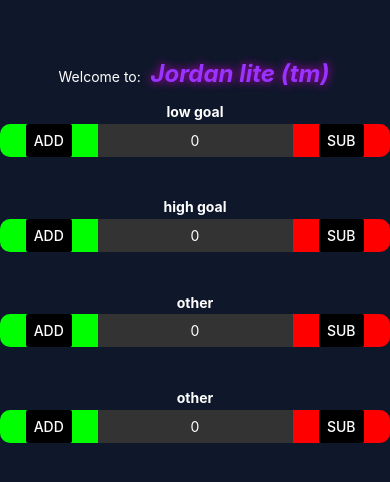
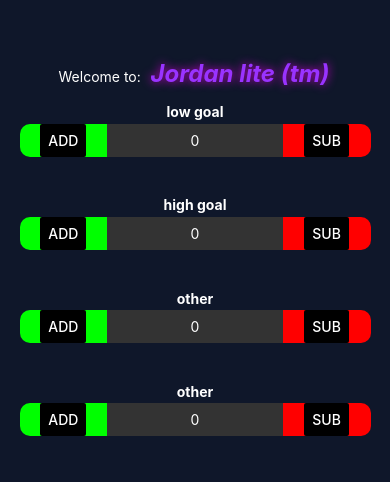
Before and after one commit to jmurphy5613/robotics-scouting-mobile, a React Native app: screen / in a window 390 px wide. Shown: the top 482 px of the page. Built offline with nearby package versions, Linux system fonts and the light colour scheme.

Commit message:
something, im just dont want to lose prgress

```diff
--- a/App.tsx
+++ b/App.tsx
@@ -20,8 +20,10 @@ const styles = StyleSheet.create({
   },
   countContain: {
     flexDirection: 'column',
-    width: '100%',
-    height: '25%'
+    width: '90%',
+    height: '25%',
+    marginLeft: '5%',
+    marginRight: '5%'
   },
   lite: {
     fontWeight: 'bold',
@@ -45,17 +47,24 @@ const handleButton = () => {
 }
 
 export default function App() {
+  const [open, setOpen] = useState(false);
+  const [value, setValue] = useState(null);
+  const [items, setItems] = useState([
+    {label: 'tes', value: 'tes'},
+    {label: 'test', value: 'test'}
+  ]);
   return (
     <ScrollView style={styles.container}>
       <Text style={styles.textMain}>Welcome to: <Text style={styles.lite}> Jordan lite (tm)</Text></Text>
       {/*<Button onPress={handleButton} title="click to annoy the hell out of the host :)" color="#8a968a"/>*/}
-      <StatusBar style="auto" />
+      <StatusBar style="auto"/>
       <View style={styles.countContain}>
         <Counter title="low goal"/>
         <Counter title="high goal"/>
         <Counter title="other"/>
         <Counter title="other"/>
       </View>
+
     </ScrollView>
   );
 }
--- a/package.json
+++ b/package.json
@@ -15,6 +15,7 @@
     "react": "17.0.1",
     "react-dom": "17.0.1",
     "react-native": "0.64.3",
+    "react-native-dropdown-picker": "^5.3.0",
     "react-native-web": "0.17.1"
   },
   "devDependencies": {
```
Also changed, not shown: 1 other file (tests, documents, lock files or other folders).
